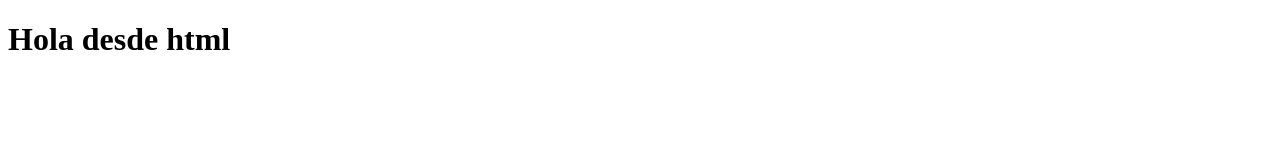
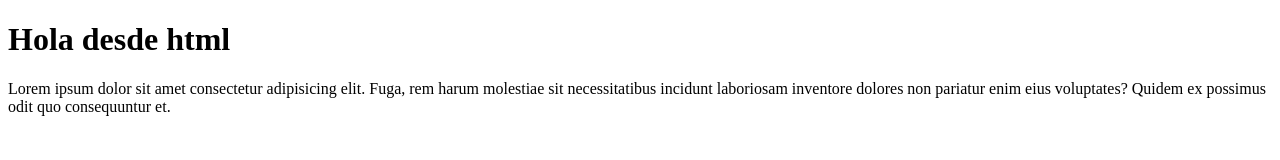
Before and after one commit to rafaelegh/git-tutorial, a plain HTML site: page index.html in a window 1280 px wide. Drawn offline with Linux system fonts and the light colour scheme.

Commit message:
agregamos p al index.html

```diff
--- a/index.html
+++ b/index.html
@@ -7,5 +7,6 @@
 </head>
 <body>
     <h1>Hola desde html</h1>
+    <p>Lorem ipsum dolor sit amet consectetur adipisicing elit. Fuga, rem harum molestiae sit necessitatibus incidunt laboriosam inventore dolores non pariatur enim eius voluptates? Quidem ex possimus odit quo consequuntur et.</p>
 </body>
 </html>
```
